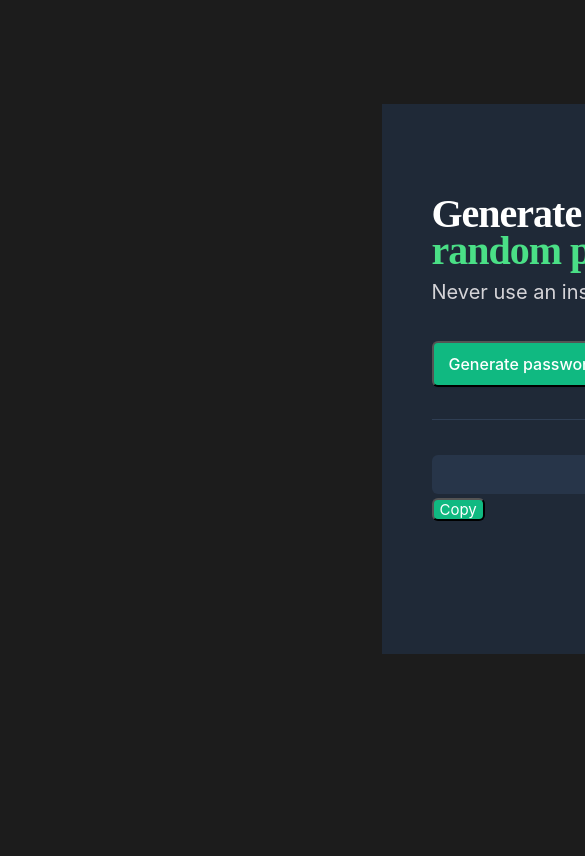
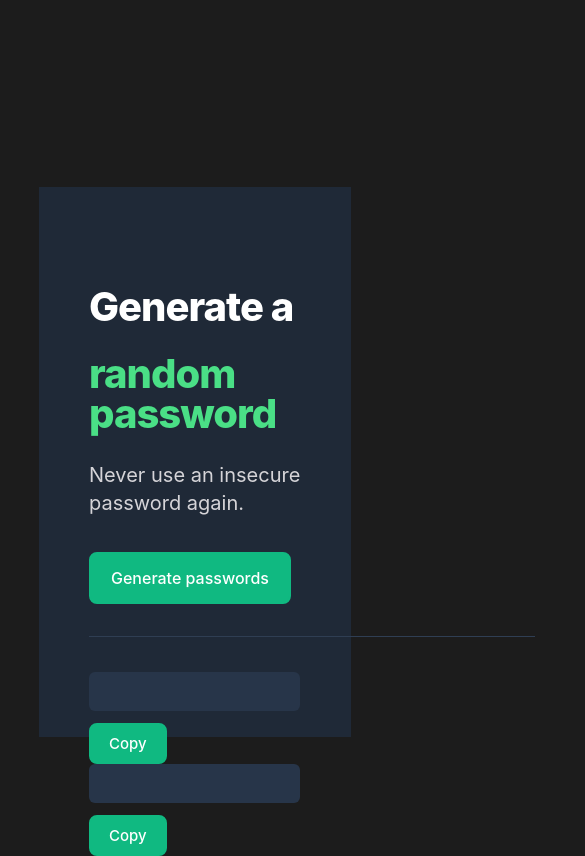
Before and after one commit to TiffyAlva/password-generator-project, a website built with Vite: page index.html in a window 390 px wide. Shown: the top 856 px of the page, 585 px wide, since content can reach past the window. Built offline with nearby package versions, Linux system fonts and the light colour scheme.

Commit message:
added media queries

```diff
--- a/index.css
+++ b/index.css
@@ -1,39 +1,40 @@
 body {
   background: #1C1C1C;
   display: flex;
-    width: 1253px;
-    height: 678px;
-    padding-top: 64px 47px 64px 62px;
   justify-content: center;
   align-items: center;
-    overflow: hidden;
-
-
-
+  height: 100vh; /* Use viewport height to make sure it covers the entire screen */
+  margin: 0; /* Remove default margin to ensure the container is centered properly */
 }
 
 .container {
   background: #1F2937;
-    width: 550px;
+  width: 80%; /* Use a percentage for responsiveness */
+  max-width: 550px; /* Set a maximum width for larger screens */
   height: 550px;
   flex-shrink: 0;
-    margin-left: 60px;
   margin-top: 80px;
-
+  position: relative;
 }
 
-    /*Heading*/
+/* Heading */
 h1 {
-    font-family: Karla;
+  font-family: 'Karla', sans-serif;
   font-size: 40px;
-    font-style: normal;
   font-weight: 800;
-    line-height: 20px; /* 100% */
+  line-height: 1;
   letter-spacing: -1px;
-    width: 354px;
-    height: 10px;
+  width: 100%;
+  margin-top: 20px;
+}
 
-
+.generate-a-text,
+.random-password-text,
+.support-text,
+#generate-button,
+.copy-button,
+.psw {
+  font-family: 'Inter', sans-serif;
 }
 
 .generate-a-text {
@@ -49,9 +50,7 @@ h1 {
 
 .support-text {
   color: var(--medium-grey, #D5D4D8);
-      font-family: Inter;
   font-size: 20px;
-      font-style: normal;
   font-weight: 400;
   line-height: 28px;
   margin-left: 50px;
@@ -59,22 +58,24 @@ h1 {
 
 #generate-button {
   color: var(--white, #FFF);
-      font-family: Inter;
   font-size: 16px;
-      font-style: normal;
   font-weight: 500;
   line-height: 24px;
   display: inline-flex;
-      padding: 9px 17px 9px 15px;
+  padding: 12px 20px;
   justify-content: center;
   align-items: center;
-      gap: 12px;
-      border-radius: 6px;
-      background: #10B981;
-      /* shadow/sm */
-      box-shadow: 0px 1px 2px 0px rgba(0, 0, 0, 0.05);
+  gap: 10px;
+  border: 2px solid #10B981;
+  border-radius: 8px;
+  background-color: #10B981;
+  transition: background-color 0.3s ease;
   margin-top: 15px;
   cursor: pointer;
+}
+
+#generate-button:hover {
+  background-color: #0F9960;
 }
 
 #line {
@@ -83,32 +84,12 @@ h1 {
   height: 1px;
   margin-top: 32px;
   margin-bottom: 35px;
+}
 
-
-}
-    /*pasword field*/
+/* Password field */
 .password-field {
   display: inline-block;
   margin-right: 20px;
-     }
-
-
-
-    .psw {
-      width: 211px;
-      height: 39px;
-      flex-shrink: 0;
-      border-radius: 6px;
-      background: #273549;
-      color: #55F991;
-      text-align: center;
-      font-family: Inter;
-      font-size: 16px;
-      font-style: normal;
-      font-weight: 500;
-      line-height: 32px;
-
-
 }
 
 .psw {
@@ -119,21 +100,31 @@ h1 {
   background: #273549;
   color: #55F991;
   text-align: center;
-       font-family: inter;
   font-size: 16px;
-       font-style: normal;
   font-weight: 500;
   line-height: 32px;
-
 }
 
 .copy-button {
   cursor: pointer;
   position: relative;
+  margin-top: 12px;
   background-color: #10B981;
   color: white;
   font-size: 15px;
-       border-radius: 6px;
+  font-weight: 500;
+  padding: 10px 18px;
+  border: 2px solid #10B981;
+  border-radius: 8px;
+  transition: background-color 0.3s ease;
+}
 
+.copy-button:hover {
+  background-color: #0F9960;
+}
 
-}
+@media (min-width: 1400px) {}
+@media (min-width: 1200px) {}
+@media (min-width: 576px) {}
+@media (min-width: 768px) {}
+@media (min-width: 992px) {}
```
Lines whose indentation alone changed are shown as unchanged.
